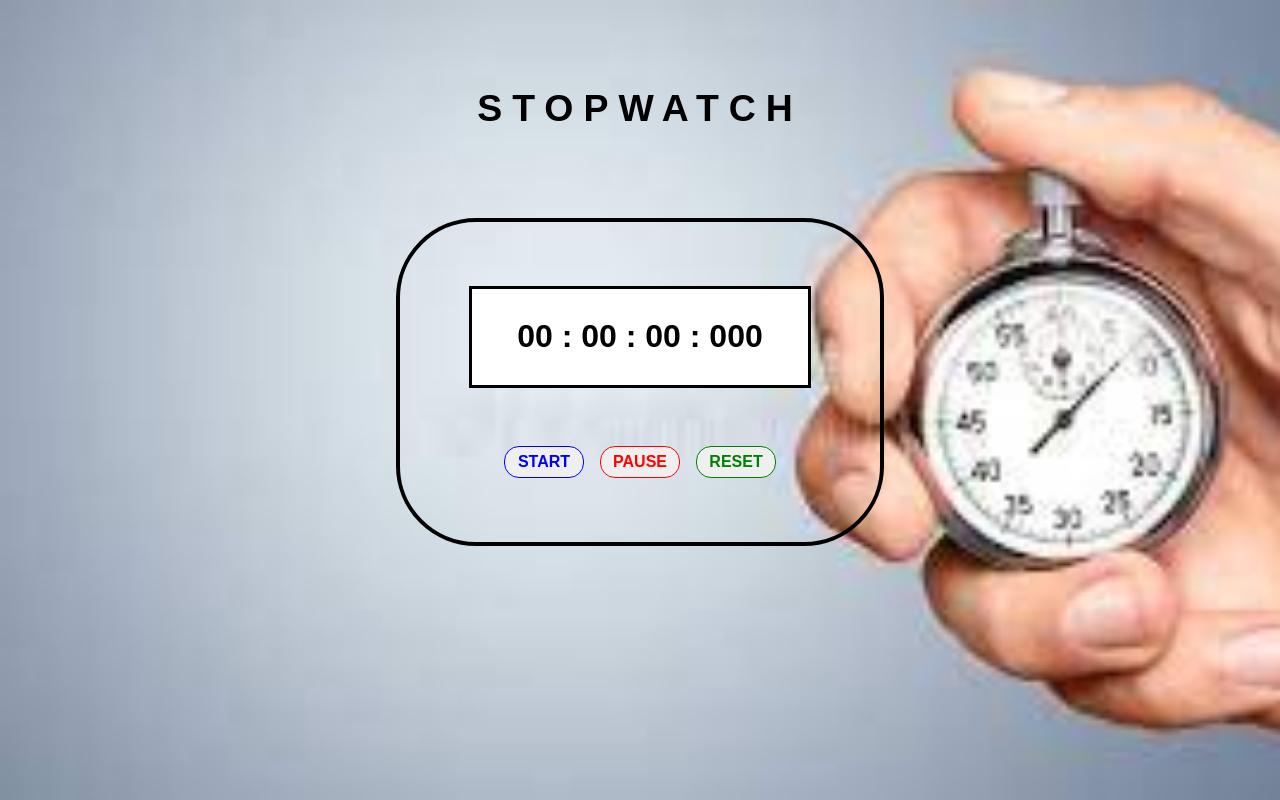
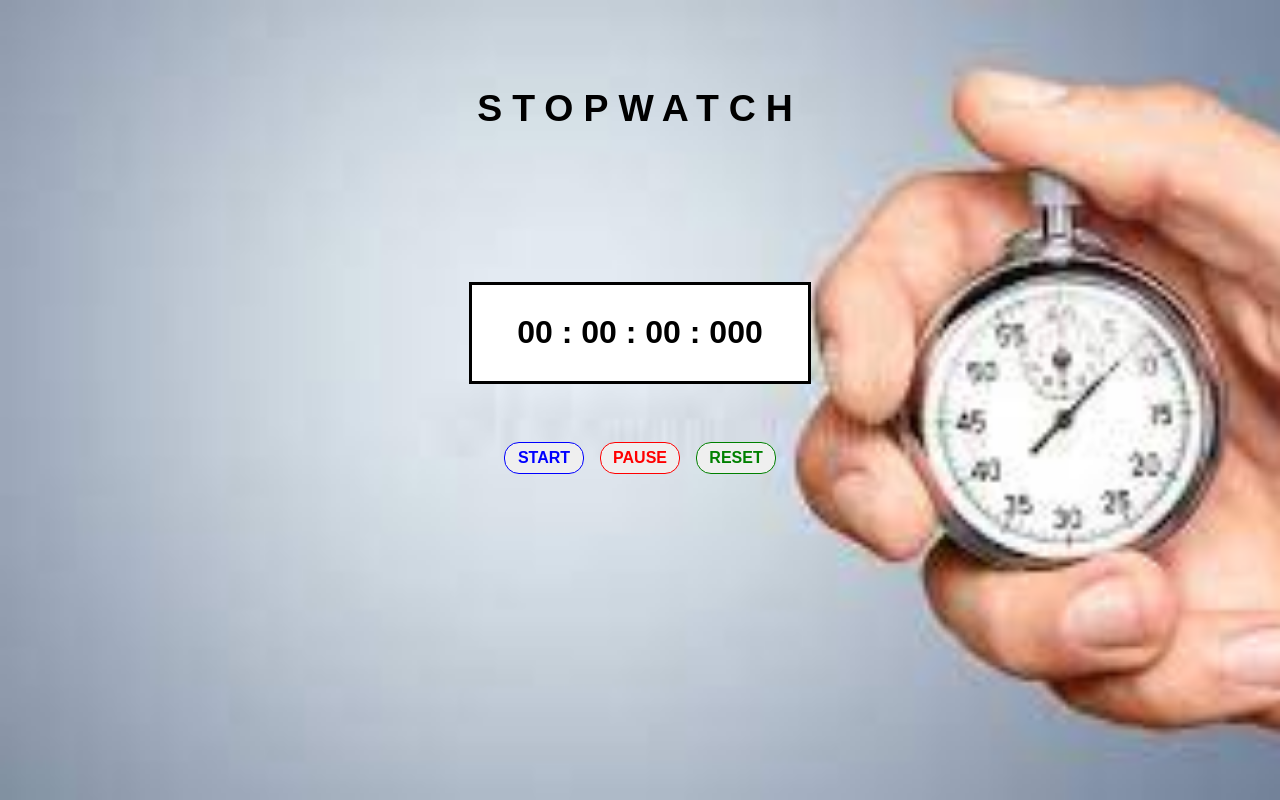
Before and after one commit to EA7HER/Stopwatch, a plain HTML site: page index.html in a window 1280 px wide. Drawn offline with Linux system fonts and the light colour scheme.

Commit message:
Update style.css

```diff
--- a/style.css
+++ b/style.css
@@ -36,7 +36,7 @@ body {
     width: 36vw;
     min-height: 270px;
     min-width: 480px;
-    border: 4px solid black;
+/*     border: 4px solid black; */
     border-radius: 80px;
     display: flex;
     flex-direction: column;
```
